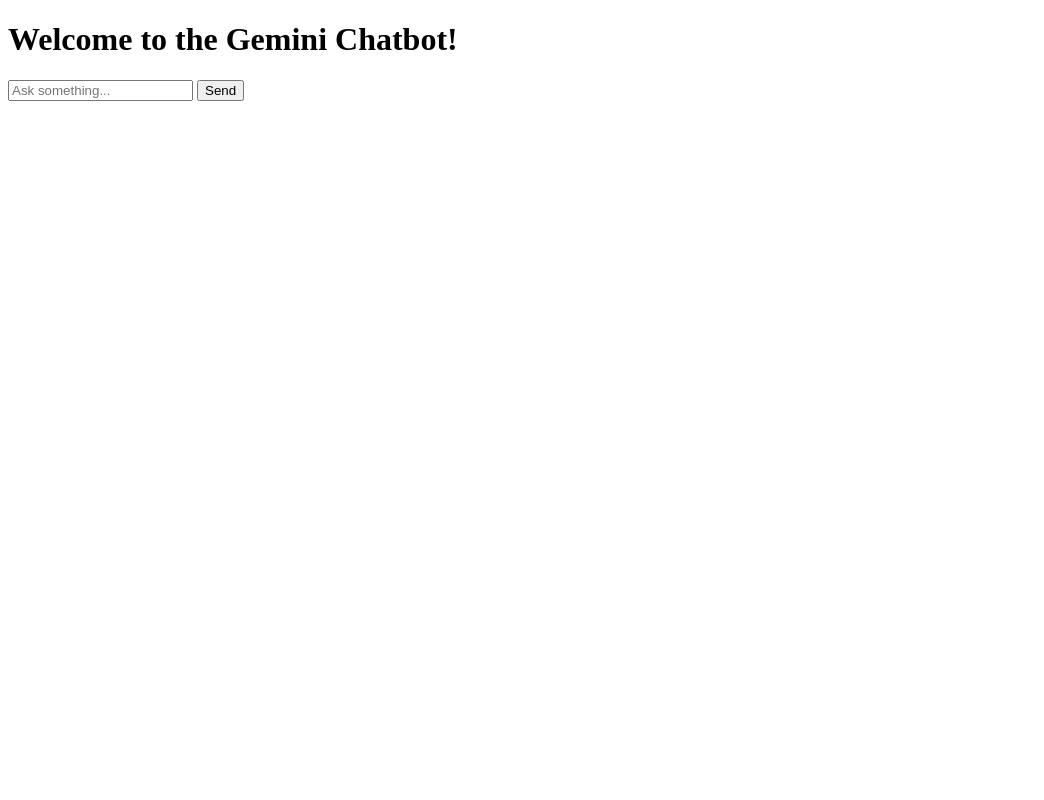
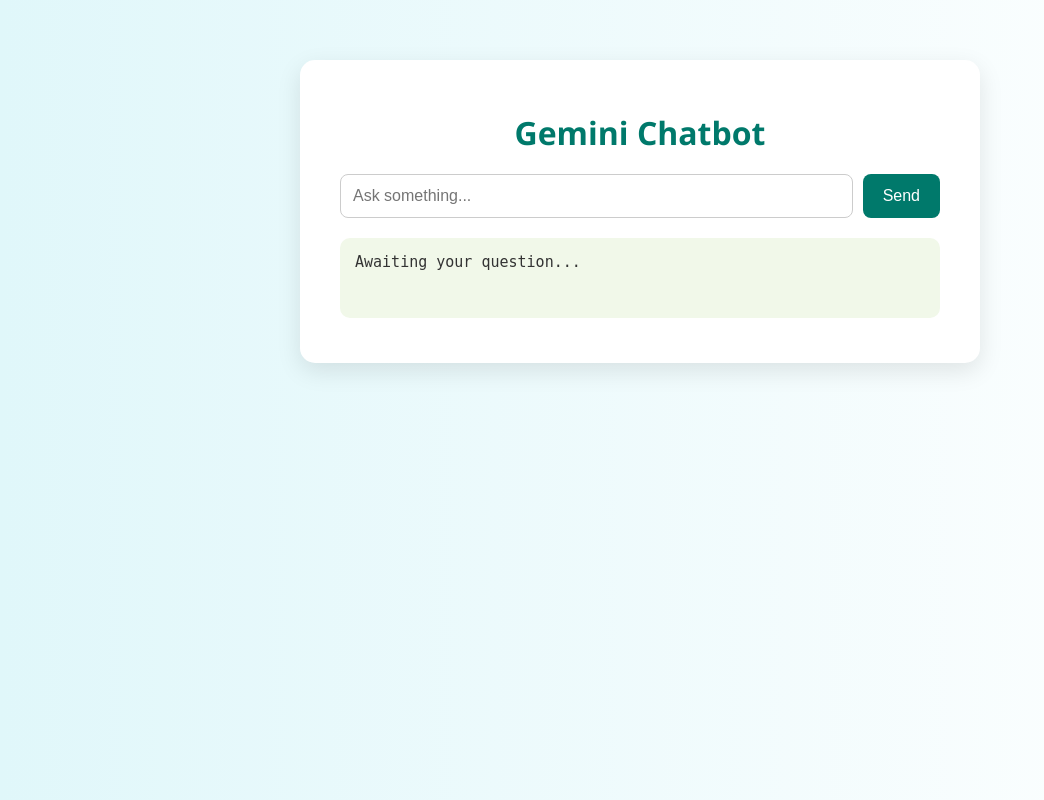
Before and after one commit to Deekshag047/cloud, a Flask app: page / in a window 1280 px wide. Shown: the whole page, without its empty margins (0-1044 px from the left). Run offline with Flask 3, Linux system fonts and the light colour scheme.

Commit message:
Update index.html

```diff
--- a/templates/index.html
+++ b/templates/index.html
@@ -1,28 +1,107 @@
 <!DOCTYPE html>
-<html>
+<html lang="en">
 <head>
-  <title>Gemini Chat App</title>
+  <meta charset="UTF-8">
+  <title>Gemini Chatbot</title>
+  <style>
+    body {
+      font-family: 'Segoe UI', Tahoma, Geneva, Verdana, sans-serif;
+      background: linear-gradient(to right, #e0f7fa, #ffffff);
+      margin: 0;
+      padding: 0;
+      display: flex;
+      justify-content: center;
+      align-items: flex-start;
+      min-height: 100vh;
+    }
+
+    .container {
+      margin-top: 60px;
+      background-color: white;
+      padding: 30px 40px;
+      border-radius: 15px;
+      box-shadow: 0 8px 24px rgba(0, 0, 0, 0.1);
+      width: 100%;
+      max-width: 600px;
+    }
+
+    h1 {
+      text-align: center;
+      color: #00796b;
+      margin-bottom: 20px;
+    }
+
+    form {
+      display: flex;
+      gap: 10px;
+    }
+
+    input[type="text"] {
+      flex: 1;
+      padding: 12px;
+      font-size: 16px;
+      border: 1px solid #ccc;
+      border-radius: 8px;
+    }
+
+    button {
+      padding: 12px 20px;
+      background-color: #00796b;
+      color: white;
+      font-size: 16px;
+      border: none;
+      border-radius: 8px;
+      cursor: pointer;
+      transition: background-color 0.3s ease;
+    }
+
+    button:hover {
+      background-color: #004d40;
+    }
+
+    pre {
+      margin-top: 20px;
+      padding: 15px;
+      background-color: #f1f8e9;
+      border-radius: 10px;
+      white-space: pre-wrap;
+      font-size: 15px;
+      color: #333;
+      min-height: 50px;
+    }
+  </style>
 </head>
 <body>
-  <h1>Welcome to the Gemini Chatbot!</h1>
-  <form id="chat-form">
-    <input type="text" id="message" placeholder="Ask something..." required>
-    <button type="submit">Send</button>
-  </form>
-  <pre id="response"></pre>
+  <div class="container">
+    <h1>Gemini Chatbot</h1>
+    <form id="chat-form">
+      <input type="text" id="message" placeholder="Ask something..." required>
+      <button type="submit">Send</button>
+    </form>
+    <pre id="response">Awaiting your question...</pre>
+  </div>
 
   <script>
     const form = document.getElementById('chat-form');
+    const messageInput = document.getElementById('message');
+    const responseBox = document.getElementById('response');
+
     form.addEventListener('submit', async (e) => {
       e.preventDefault();
-      const message = document.getElementById('message').value;
+      const message = messageInput.value.trim();
+      if (!message) return;
+
+      responseBox.textContent = "Thinking... 🤖";
+
       const res = await fetch('/chat', {
         method: 'POST',
         headers: { 'Content-Type': 'application/json' },
         body: JSON.stringify({ message })
       });
+
       const data = await res.json();
-      document.getElementById('response').textContent = data.reply || data.error;
+      responseBox.textContent = data.reply || data.error || "Something went wrong.";
+      messageInput.value = "";
     });
   </script>
 </body>
```
